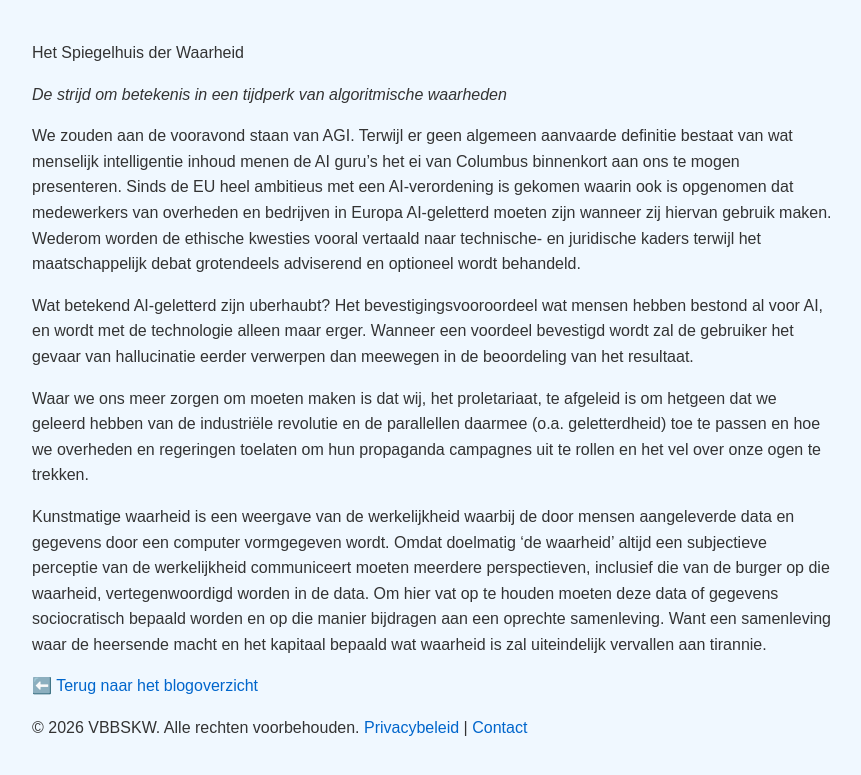
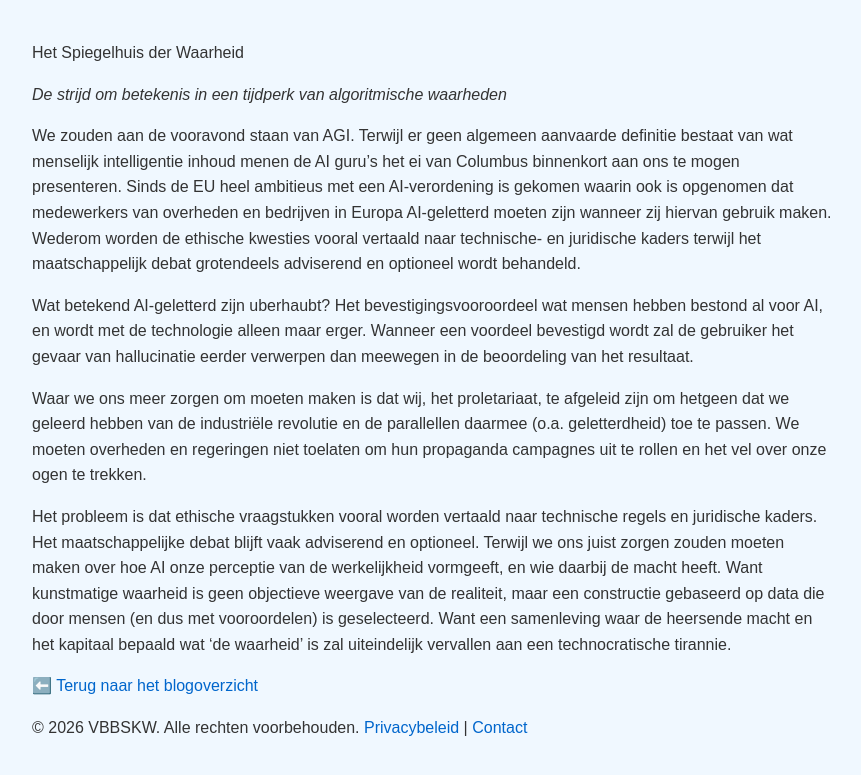
Before and after one commit to Klikblitser/VBBSKW, a Jekyll site: the page built from _posts2/2026-03-05-Het Spiegelhuis der Waarheid.md, in a window 1280 px wide. Shown: the top 775 px of the page, without its empty margins (208-1069 px from the left). Built offline with Jekyll 4.4.1, drawn with Linux system fonts in a browser that asks for light colours.

Commit message:
aanpassing post

```diff
--- a/_posts2/2026-03-05-Het Spiegelhuis der Waarheid.md
+++ b/_posts2/2026-03-05-Het Spiegelhuis der Waarheid.md
@@ -2,9 +2,15 @@
 
 layout: default
 
+
+
 title: "Het Spiegelhuis der Waarheid"
 
+
+
 date: 2026-03-05
+
+
 
 thumbnail: /assets/images/shield%20of%20bionic%20lady%20justitia.jpg
 
@@ -28,8 +34,8 @@ Wat betekend AI-geletterd zijn uberhaubt? Het bevestigingsvooroordeel wat mensen
 
 
 
-Waar we ons meer zorgen om moeten maken is dat wij, het proletariaat, te afgeleid is om hetgeen dat we geleerd hebben van de industriële revolutie en de parallellen daarmee (o.a. geletterdheid) toe te passen en hoe we overheden en regeringen toelaten om hun propaganda campagnes uit te rollen en het vel over onze ogen te trekken.
+Waar we ons meer zorgen om moeten maken is dat wij, het proletariaat, te afgeleid zijn om hetgeen dat we geleerd hebben van de industriële revolutie en de parallellen daarmee (o.a. geletterdheid) toe te passen. We moeten overheden en regeringen niet toelaten om hun propaganda campagnes uit te rollen en het vel over onze ogen te trekken.
 
 
 
-Kunstmatige waarheid is een weergave van de werkelijkheid waarbij de door mensen aangeleverde data en gegevens door een computer vormgegeven wordt. Omdat doelmatig ‘de waarheid’ altijd een subjectieve perceptie van de werkelijkheid communiceert moeten meerdere perspectieven, inclusief die van de burger op die waarheid, vertegenwoordigd worden in de data. Om hier vat op te houden moeten deze data of gegevens sociocratisch bepaald worden en op die manier bijdragen aan een oprechte samenleving. Want een samenleving waar de heersende macht en het kapitaal bepaald wat waarheid is zal uiteindelijk vervallen aan tirannie.
+Het probleem is dat ethische vraagstukken vooral worden vertaald naar technische regels en juridische kaders. Het maatschappelijke debat blijft vaak adviserend en optioneel. Terwijl we ons juist zorgen zouden moeten maken over hoe AI onze perceptie van de werkelijkheid vormgeeft, en wie daarbij de macht heeft. Want kunstmatige waarheid is geen objectieve weergave van de realiteit, maar een constructie gebaseerd op data die door mensen (en dus met vooroordelen) is geselecteerd. Want een samenleving waar de heersende macht en het kapitaal bepaald wat 'de waarheid' is zal uiteindelijk vervallen aan een technocratische tirannie.
```
